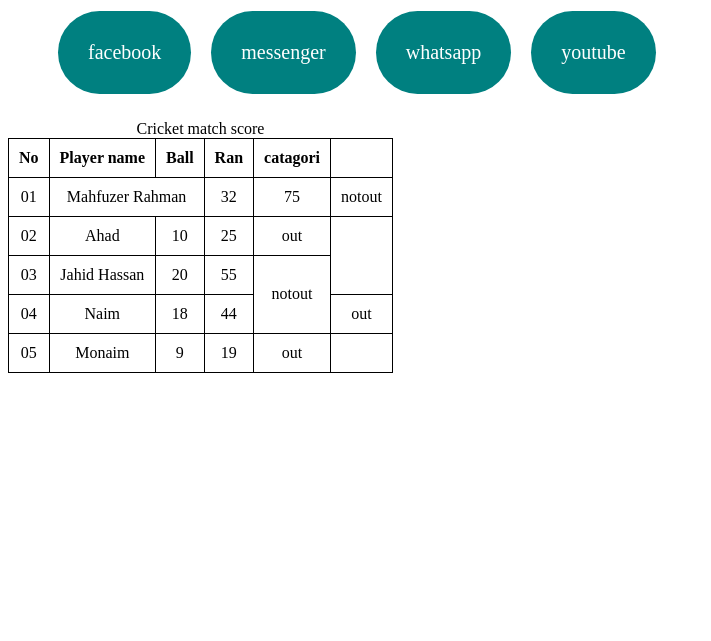
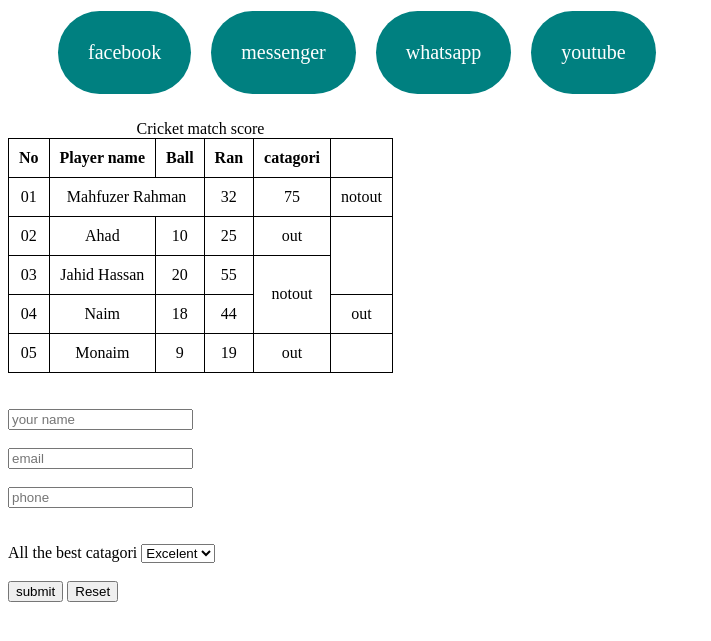
Before and after one commit to Jahid-DDS/my-first-github-repo, a plain HTML site: page indext.html in a window 1280 px wide. Shown: the part 79-720 px from the top of the page, without its empty margins (0-711 px from the left). Drawn offline with Linux system fonts and the light colour scheme.

Commit message:
add new form

```diff
--- a/indext.html
+++ b/indext.html
@@ -103,6 +103,44 @@
 
   </main>
   <footer>
+    <form><br><br>
+
+         <label for="your name">
+
+          <input type="text" name="your name" id="your name" placeholder="your name" >
+         </label><br><br>
+
+
+         <label for="email">
+
+          <input type="text" name="email" id="email" placeholder="email" >
+         </label><br><br>
+
+
+         <label for="phone">
+
+          <input type="text" name="phone" id="phone" placeholder="phone" >
+         </label><br><br>
+    </form><br>
+       <label>All the best catagori</label>
+       <select name="" id="">
+        <option value="good">Good</option>
+        <option value="best">Best</option>
+        <option value="better">Better</option>
+        <option selected value="excelent">Excelent</option>
+
+       </select><br><br>
+
+       <label for="button">
+        <input type="submit" value="submit" >
+
+       </label>
+
+
+       <label for="">
+        <input type="Reset" value="Reset" >
+
+       </label>
 
   </footer>
 </body>
```
